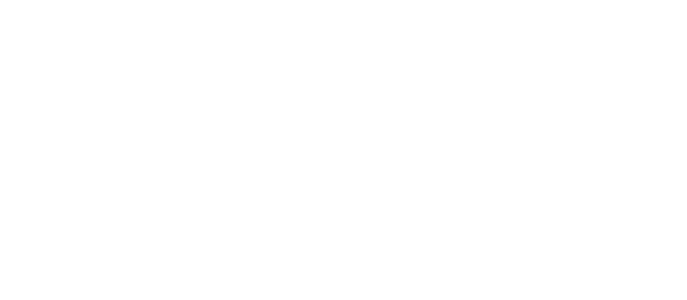
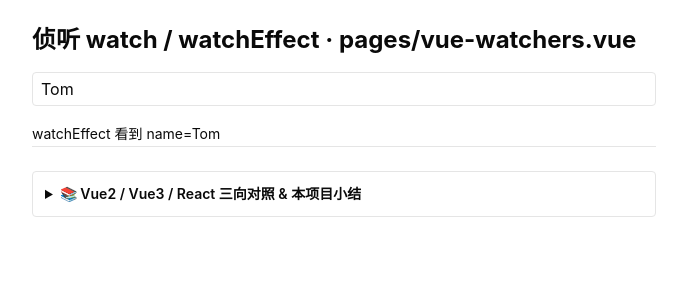
Before and after one commit to 1256807020/social-basic, a Nuxt app: page /vue-watchers in a window 1280 px wide. Before the commit this address had no page. Shown: the top 300 px of the page, without its empty margins (296-983 px from the left). Built offline with nearby package versions, Linux system fonts and the light colour scheme.

Commit message:
docs(vue-watchers): Vue3 基础知识点示例（顶部实战定位 + 文末 Vue2/Vue3/React 三向对照）

```diff
--- /dev/null
+++ b/app/pages/vue-watchers.vue
@@ -0,0 +1,54 @@
+<script setup lang="ts">
+// ───────────────────────────────────────────────────────────
+// 从 Vue2 升级到 Vue3（侦听篇）· watch / watchEffect
+// · Vue2：watch: { name(n,o){...} }，或 this.$watch；
+// · Vue3：watch(源, cb) 精确侦听；watchEffect(fn) 自动追踪依赖立即跑一次；
+// · React 对照：useEffect(fn, [dep]) 近似 watch（但 React 是「依赖变化重跑」）。
+// 📌 实战定位：侦听变化【基础必学】；搜索框防抖、监听路由/表单变化、联动计算都靠它。
+// 🧭 学习模式：🔧固定写法=watch(src, cb) / watchEffect(fn)；👉=练习点（已填）；文末 <details> 有 Vue2/Vue3/React 三向对照。
+// ───────────────────────────────────────────────────────────
+import { ref, watch, watchEffect } from 'vue'
+
+const name = ref('Tom')
+const log = ref<string[]>([])
+
+// 🔧 固定写法：watch 侦听 name，cb 拿 (新值, 旧值)
+watch(name, (n, o) => {
+  // 👉 练习：在这里加“防抖”再 push 日志
+  log.value.push(`watch: ${o} → ${n}`)
+})
+// watchEffect：自动收集依赖（这里依赖 name），立即执行一次 + 变化重跑
+watchEffect(() => {
+  log.value.push(`watchEffect 看到 name=${name.value}`)
+})
+</script>
+
+<template>
+  <main class="mx-auto max-w-2xl space-y-4 p-6">
+    <h1 class="text-2xl font-bold">侦听 watch / watchEffect · pages/vue-watchers.vue</h1>
+    <input v-model="name" class="w-full rounded border px-2 py-1" placeholder="改名字看日志" />
+    <ul class="space-y-1 text-sm">
+      <li v-for="(l, i) in log.slice(-6)" :key="i" class="border-b py-0.5">{{ l }}</li>
+    </ul>
+
+    <details class="mt-6 rounded border p-3 text-sm">
+      <summary class="cursor-pointer font-semibold">📚 Vue2 / Vue3 / React 三向对照 & 本项目小结</summary>
+      <table class="mt-2 w-full border-collapse text-left">
+        <thead>
+          <tr class="border-b">
+            <th class="px-2 py-1">维度</th>
+            <th class="px-2 py-1">Vue2 (Options)</th>
+            <th class="px-2 py-1">Vue3</th>
+            <th class="px-2 py-1">React</th>
+          </tr>
+        </thead>
+        <tbody>
+          <tr class="border-b"><td class="px-2 py-1">精确侦听</td><td class="px-2 py-1">watch:{x(){}}</td><td class="px-2 py-1">watch(x, cb)</td><td class="px-2 py-1">useEffect(fn,[x])</td></tr>
+          <tr class="border-b"><td class="px-2 py-1">自动追踪</td><td class="px-2 py-1">（无）</td><td class="px-2 py-1">watchEffect(fn)</td><td class="px-2 py-1">useEffect(fn,[])</td></tr>
+          <tr class="border-b"><td class="px-2 py-1">旧值</td><td class="px-2 py-1">cb(n,o)</td><td class="px-2 py-1">cb(n,o)</td><td class="px-2 py-1">需手动存</td></tr>
+        </tbody>
+      </table>
+      <p class="mt-2 text-gray-500">📝 小结：watch 给你新旧值、可控；watchEffect 自动收集依赖、写法更短；两者都在 setup 里调用，返回 stop 函数可手动停止。</p>
+    </details>
+  </main>
+</template>
```
